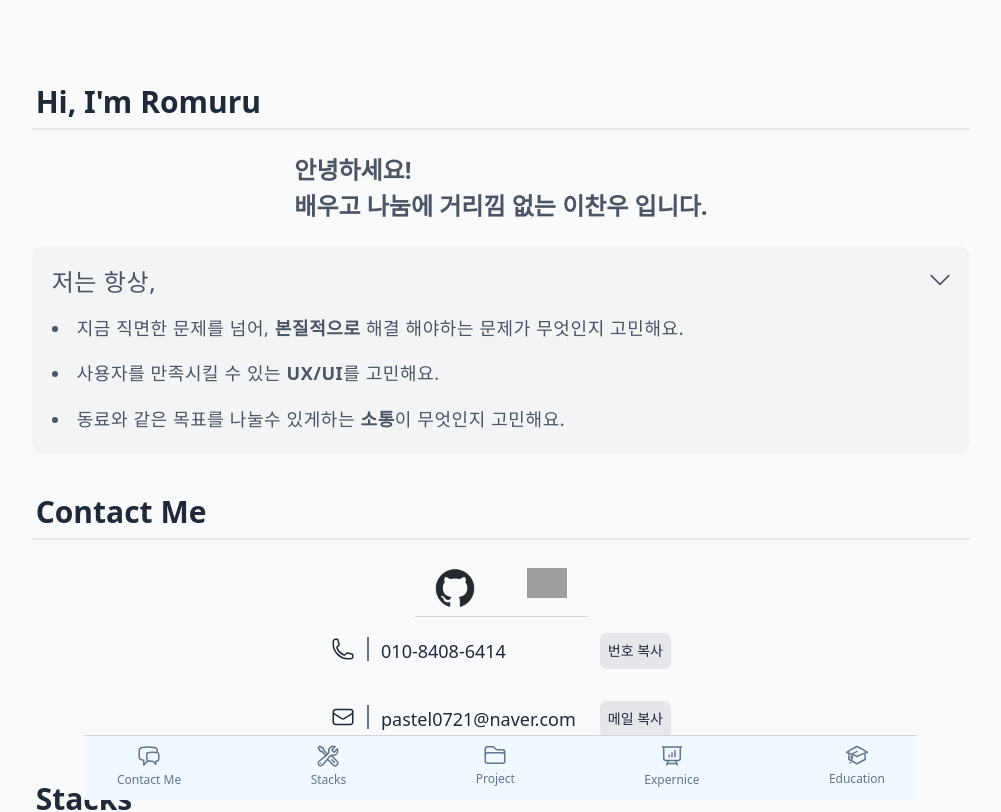
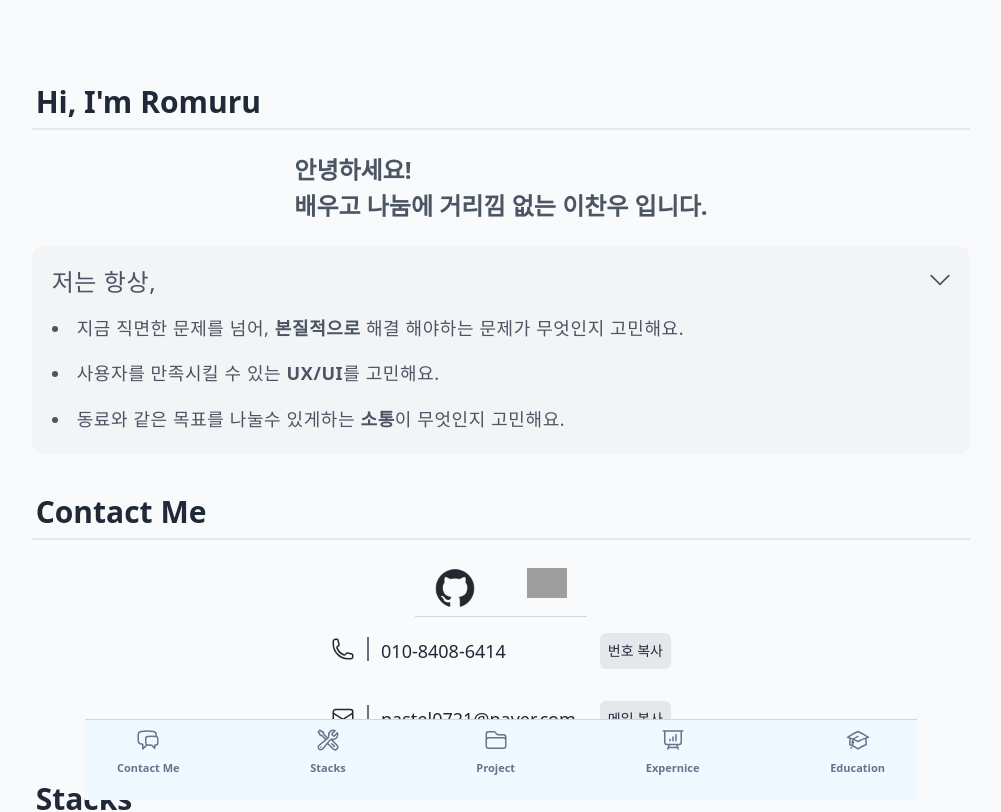
Before and after one commit to PastelBlue4/Jura-Tempest-Federation, a Next.js app: page /resume in a window 1280 px wide. Shown: the top 812 px of the page, without its empty margins (139-1140 px from the left). Built offline with nearby package versions, Linux system fonts and the light colour scheme; grey boxes are pictures that could not be loaded.

Commit message:
UI bottom navbar sizing

```diff
--- a/pages/resume/index.tsx
+++ b/pages/resume/index.tsx
@@ -58,12 +58,13 @@ export default function Resume() {
             <CopyAction item={onCopy.copyTagert} />
           </div>
           <section className="fixed bottom-0 z-50 flex justify-center w-full max-w-screen-lg ">
-            <div className="box-content flex items-start justify-between w-full h-16 max-w-3xl px-8 border-t border-gray-300 bg-sky-50">
+            <div className="box-content flex items-baseline justify-between w-full h-20 max-w-3xl px-8 font-bold border-t border-gray-300 bg-sky-50">
               <ScrollLink
                 offset={-30}
-                className="flex flex-col items-center mt-2 space-y-1 text-xs cursor-pointer text-slate-500 hover:text-sky-300 "
+                className="flex flex-col items-center mt-2 space-y-1 text-[11px] cursor-pointer text-slate-500 hover:text-sky-300 "
                 to="ContactMe"
               >
+                <div className="flex flex-col items-center space-y-2">
                   <svg
                     xmlns="http://www.w3.org/2000/svg"
                     fill="none"
@@ -80,13 +81,15 @@ export default function Resume() {
                   </svg>
 
                   <span className="">Contact Me</span>
+                </div>
               </ScrollLink>
 
               <ScrollLink
                 offset={-30}
-                className="flex flex-col items-center mt-2 space-y-1 text-xs cursor-pointer text-slate-500 hover:text-sky-300 "
+                className="flex flex-col items-center mt-2  space-y-1 text-[11px] cursor-pointer text-slate-500 hover:text-sky-300 "
                 to="Stacks"
               >
+                <div className="flex flex-col items-center space-y-2">
                   <svg
                     xmlns="http://www.w3.org/2000/svg"
                     fill="none"
@@ -101,14 +104,15 @@ export default function Resume() {
                       d="M11.42 15.17L17.25 21A2.652 2.652 0 0021 17.25l-5.877-5.877M11.42 15.17l2.496-3.03c.317-.384.74-.626 1.208-.766M11.42 15.17l-4.655 5.653a2.548 2.548 0 11-3.586-3.586l6.837-5.63m5.108-.233c.55-.164 1.163-.188 1.743-.14a4.5 4.5 0 004.486-6.336l-3.276 3.277a3.004 3.004 0 01-2.25-2.25l3.276-3.276a4.5 4.5 0 00-6.336 4.486c.091 1.076-.071 2.264-.904 2.95l-.102.085m-1.745 1.437L5.909 7.5H4.5L2.25 3.75l1.5-1.5L7.5 4.5v1.409l4.26 4.26m-1.745 1.437l1.745-1.437m6.615 8.206L15.75 15.75M4.867 19.125h.008v.008h-.008v-.008z"
                     />
                   </svg>
-
                   <span className="">Stacks</span>
+                </div>
               </ScrollLink>
               <ScrollLink
                 offset={-30}
-                className="flex flex-col items-center mt-2 space-y-1 text-xs cursor-pointer text-slate-500 hover:text-sky-300 "
+                className="flex flex-col items-center mt-2 space-y-1  text-[11px] cursor-pointer text-slate-500 hover:text-sky-300 "
                 to="PersonalProject"
               >
+                <div className="flex flex-col items-center space-y-2">
                   <svg
                     xmlns="http://www.w3.org/2000/svg"
                     fill="none"
@@ -123,14 +127,15 @@ export default function Resume() {
                       d="M2.25 12.75V12A2.25 2.25 0 014.5 9.75h15A2.25 2.25 0 0121.75 12v.75m-8.69-6.44l-2.12-2.12a1.5 1.5 0 00-1.061-.44H4.5A2.25 2.25 0 002.25 6v12a2.25 2.25 0 002.25 2.25h15A2.25 2.25 0 0021.75 18V9a2.25 2.25 0 00-2.25-2.25h-5.379a1.5 1.5 0 01-1.06-.44z"
                     />
                   </svg>
-
                   <span className="">Project</span>
+                </div>
               </ScrollLink>
               <ScrollLink
                 offset={-30}
-                className="flex flex-col items-center mt-2 space-y-1 text-xs cursor-pointer w- text-slate-500 hover:text-sky-300 "
+                className="flex flex-col items-center mt-2 space-y-1  text-[11px] cursor-pointer  text-slate-500 hover:text-sky-300 "
                 to="Expernice"
               >
+                <div className="flex flex-col items-center space-y-2">
                   <svg
                     xmlns="http://www.w3.org/2000/svg"
                     fill="none"
@@ -145,14 +150,15 @@ export default function Resume() {
                       d="M3.75 3v11.25A2.25 2.25 0 006 16.5h2.25M3.75 3h-1.5m1.5 0h16.5m0 0h1.5m-1.5 0v11.25A2.25 2.25 0 0118 16.5h-2.25m-7.5 0h7.5m-7.5 0l-1 3m8.5-3l1 3m0 0l.5 1.5m-.5-1.5h-9.5m0 0l-.5 1.5M9 11.25v1.5M12 9v3.75m3-6v6"
                     />
                   </svg>
-
                   <span className="">Expernice</span>
+                </div>
               </ScrollLink>
               <ScrollLink
                 offset={-30}
-                className="flex flex-col items-center mt-2 space-y-1 text-xs cursor-pointer text-slate-500 hover:text-sky-300 "
+                className="flex flex-col items-center mt-2  text-[11px] cursor-pointer text-slate-500 hover:text-sky-300 "
                 to="Education"
               >
+                <div className="flex flex-col items-center space-y-2 ">
                   <svg
                     xmlns="http://www.w3.org/2000/svg"
                     fill="none"
@@ -169,6 +175,7 @@ export default function Resume() {
                   </svg>
 
                   <span className="">Education</span>
+                </div>
               </ScrollLink>
             </div>
           </section>
```
Lines whose indentation alone changed are shown as unchanged.
